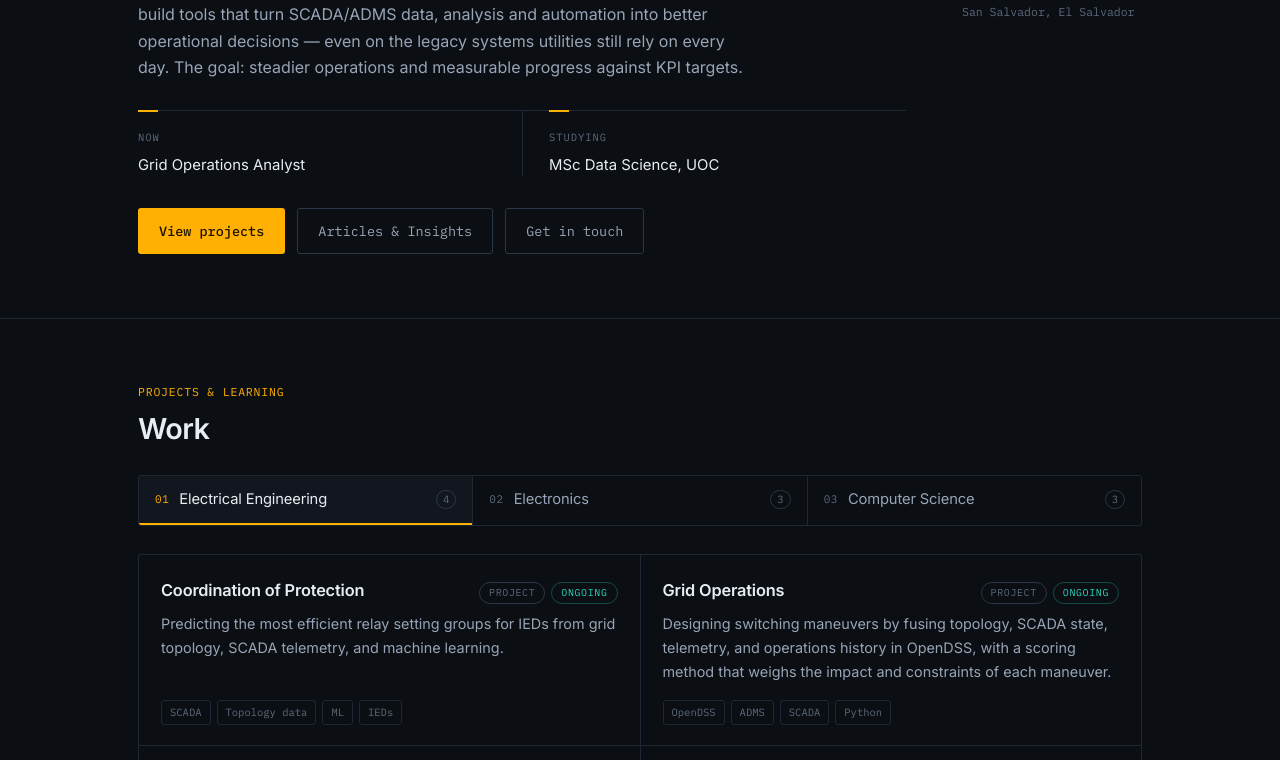
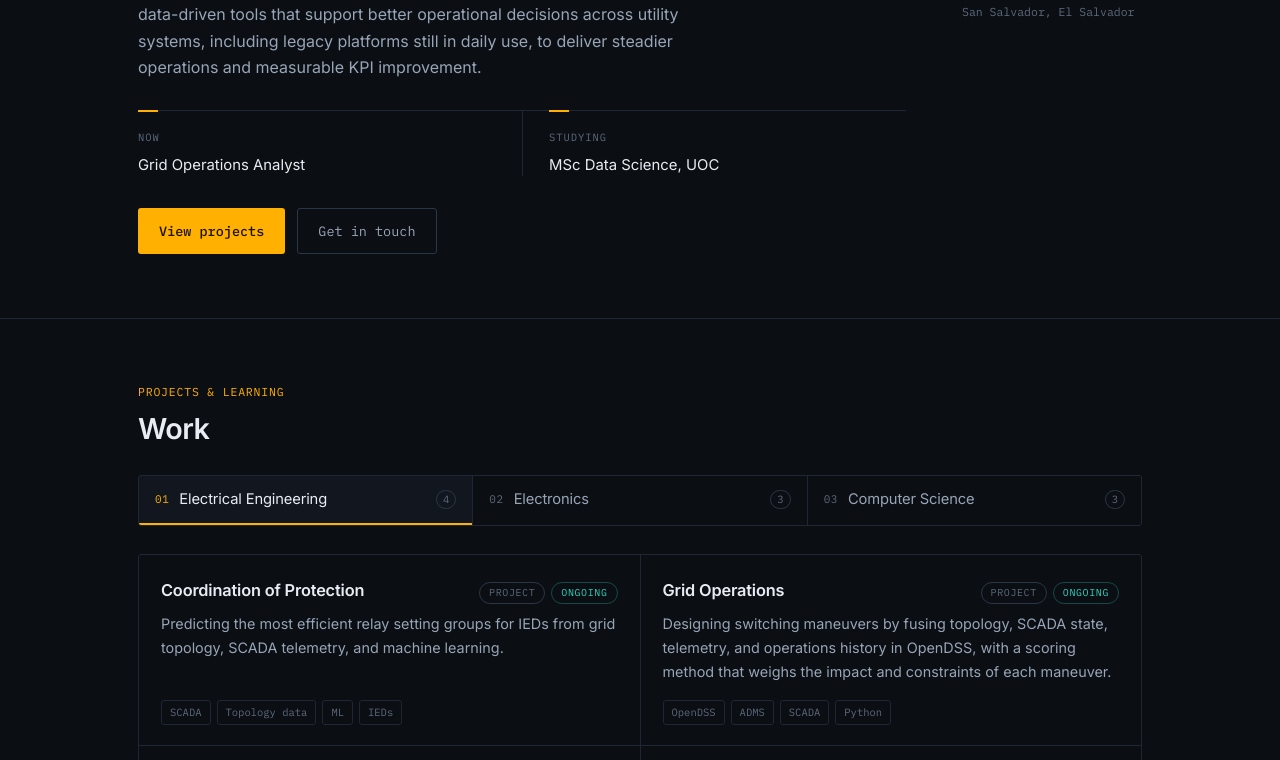
Before and after one commit to scitechlab-dev/scitechlab-dev-site, a plain HTML site: page index.html in a window 1280 px wide. Shown: the part 326-1086 px from the top of the page. Drawn offline with Linux system fonts and the light colour scheme.

Commit message:
Hero_design

```diff
--- a/index.html
+++ b/index.html
@@ -28,7 +28,6 @@
     <a class="brand" href="#top">Josué Aldana-Aguilar</a>
     <nav class="site-nav" aria-label="Primary">
       <a href="#work">Work</a>
-      <a href="#articles">Articles</a>
       <a href="#contact">Contact</a>
     </nav>
   </div>
@@ -42,11 +41,10 @@
         <p class="eyebrow">Electrical Engineer · Electronics · Computer Science</p>
         <h1 class="hero-title">Building data-driven tools for energy utilities</h1>
         <p class="hero-lede">
-          I'm Josué Aldana, an electrical engineer working as a grid operations
-          analyst. I build tools that turn SCADA/ADMS data, analysis and automation
-          into better operational decisions — even on the legacy systems utilities
-          still rely on every day. The goal: steadier operations and measurable
-          progress against KPI targets.
+          I'm Josué Aldana, an electrical engineer and grid operations analyst.
+          I build data-driven tools that support better operational decisions
+          across utility systems, including legacy platforms still in daily use,
+          to deliver steadier operations and measurable KPI improvement.
         </p>
 
         <dl class="now">
@@ -62,7 +60,6 @@
 
         <div class="hero-actions">
           <a class="btn btn-primary" href="#work">View projects</a>
-          <a class="btn btn-ghost" href="#articles">Articles &amp; Insights</a>
           <a class="btn btn-ghost" href="#contact">Get in touch</a>
         </div>
       </div>
```
